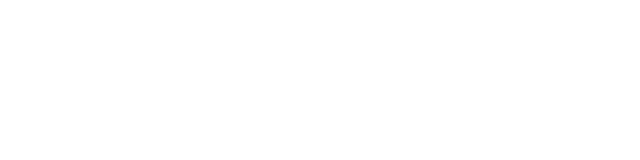
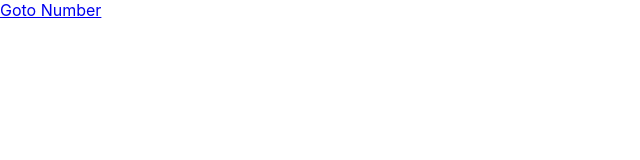
Before and after one commit to lukekeum/react-recoil-ex, a React app: page / in a window 1280 px wide. Shown: the top 160 px of the page, without its empty margins (0-640 px from the left). Built offline with nearby package versions, Linux system fonts and the light colour scheme.

Commit message:
Add Main page route

```diff
--- a/src/App.tsx
+++ b/src/App.tsx
@@ -1,4 +1,5 @@
 import { HashRouter, Route, Switch } from 'react-router-dom';
+import Main from './pages/Main';
 
 import Number from './pages/Number';
 
@@ -6,6 +7,7 @@
   return (
     <HashRouter>
       <Switch>
+        <Route exact path='/' component={Main} />
         <Route exact path='/number' component={Number} />
       </Switch>
     </HashRouter>
--- /dev/null
+++ b/src/pages/Main.tsx
@@ -0,0 +1,6 @@
+import React from 'react';
+import { Link } from 'react-router-dom';
+
+export default function Main() {
+  return <Link to='/number'>Goto Number</Link>;
+}
```
